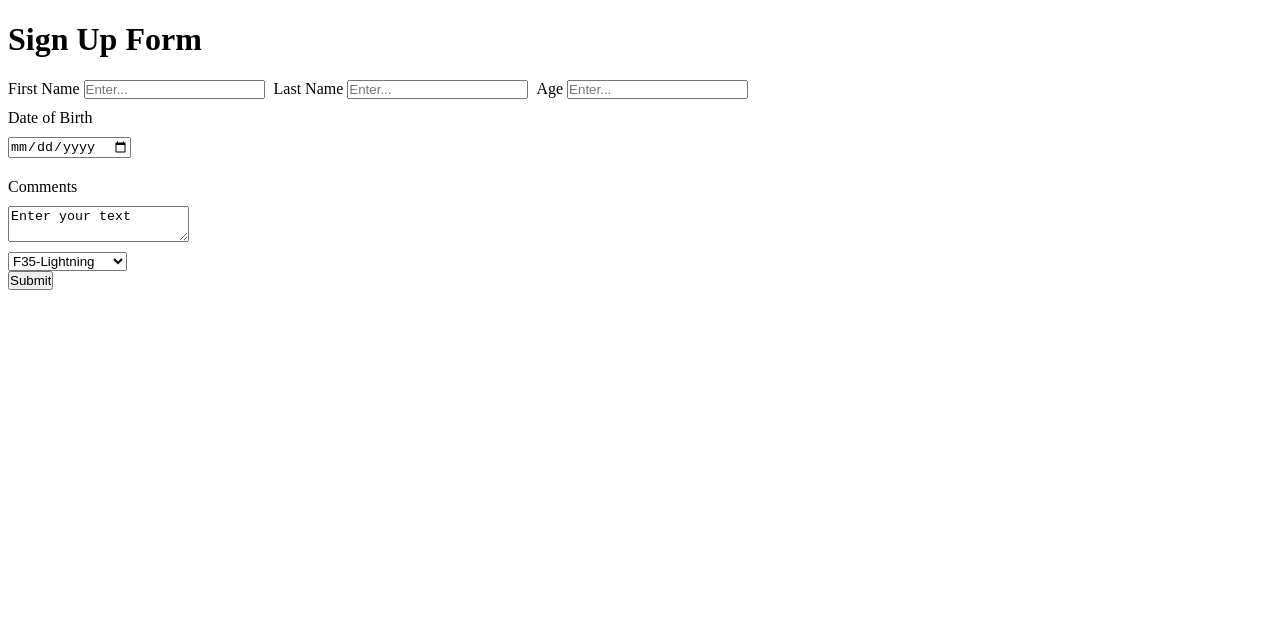
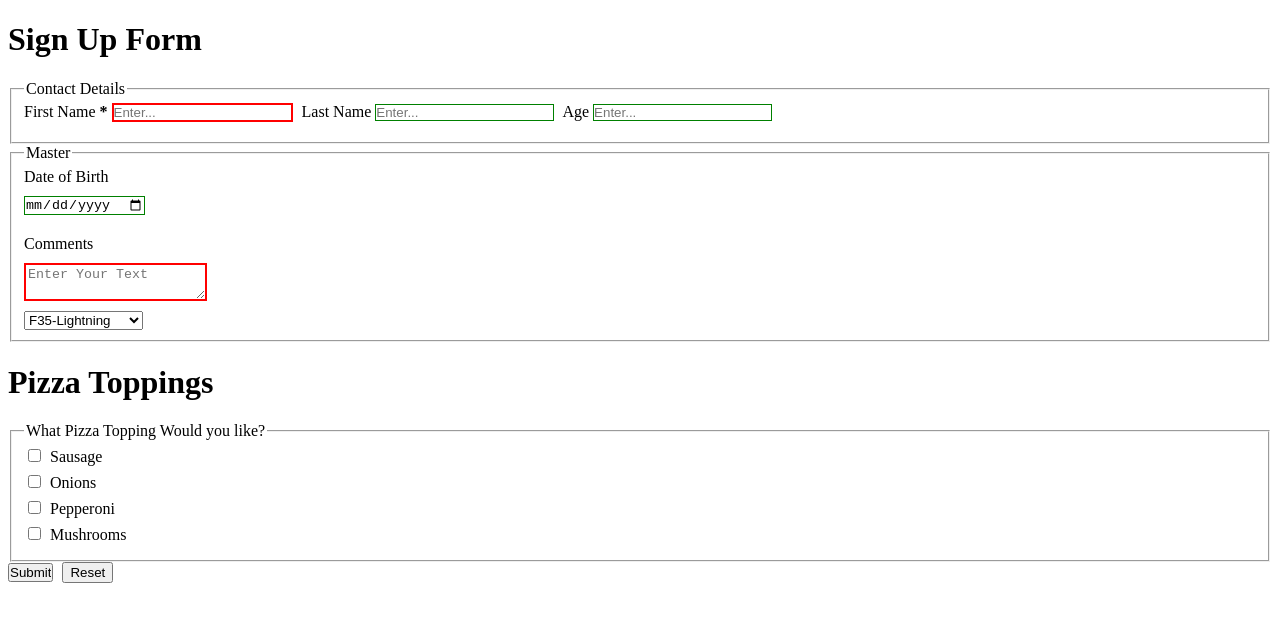
Before and after one commit to mustafa-bhatti/Advance-Top, a plain HTML site: page advance-html-css/forms/index.html in a window 1280 px wide. Drawn offline with Linux system fonts and the light colour scheme.

Commit message:
add client side validation

```diff
--- a/advance-html-css/forms/index.html
+++ b/advance-html-css/forms/index.html
@@ -9,18 +9,24 @@
 <body>
     <h1>Sign Up Form</h1>
     <form action="#" method="get">
-        <label for="first_name">First Name</label>
-        <input type="text" id="first_name" placeholder="Enter..." name="first_name">
+        <fieldset>
+            <legend>Contact Details</legend>
+        <label for="first_name"><span>First Name</span><strong><span aria-label="required"> *</span></strong></label>
+        <input type="text" id="first_name" required placeholder="Enter..." name="first_name">
         <label for="last_name">Last Name</label>
         <input type="text" id="last_name" placeholder="Enter..." name="last_name">
         <label for="age">Age</label>
         <input type="number" id="age" placeholder="Enter..." name="age">
+        </fieldset>
+        <fieldset>
+            <legend>Master</legend>
         <div class="col-wrap">
+
                 <label for="dob">Date of Birth</label>
                 <input type="date" id="dob" placeholder="Enter..." name="dob">
 
                 <label for="textarea">Comments</label>
-            <textarea id="textarea">Enter your text</textarea>
+                <textarea id="textarea" placeholder="Enter Your Text" required minlength="3"></textarea>
 
                 <select name="jets" title="Jets">
                     <optgroup label="American Jets">
@@ -32,11 +38,37 @@
                     <optgroup label="Russian Jets">
                         <option value="Mig-21">Mig-21</option>
                         <option value="Su-30">Su-30</option>
-
                     </optgroup>
                 </select>
             </div>
+        </fieldset>
+        <h1>Pizza Toppings</h1>
+
+<fieldset>
+    <legend>What Pizza Topping Would you like?</legend>
+    <div>
+      <input type="checkbox" id="sausage" name="topping" value="sausage">
+      <label for="sausage">Sausage</label>
+    </div>
+
+    <div>
+      <input type="checkbox" id="onions" name="topping" value="onions">
+      <label for="onions">Onions</label>
+    </div>
+
+    <div>
+      <input type="checkbox" id="pepperoni" name="topping" value="pepperoni">
+      <label for="pepperoni">Pepperoni</label>
+    </div>
+
+    <div>
+      <input type="checkbox" id="mushrooms" name="topping" value="mushrooms">
+      <label for="mushrooms">Mushrooms</label>
+    </div>
+</fieldset>
+
         <input type="button" value="Submit">
+        <button type="reset" value="reset">Reset</button>
 
 
 
--- a/advance-html-css/forms/styles.css
+++ b/advance-html-css/forms/styles.css
@@ -19,3 +19,10 @@ html {
     /* flex-basis: auto; */
     align-self: flex-start;
 }
+
+input:valid{
+    border: 1px solid green;
+}
+input:invalid,textarea:invalid{
+    border: 2px solid red;
+}
```
Lines whose indentation alone changed are shown as unchanged.
